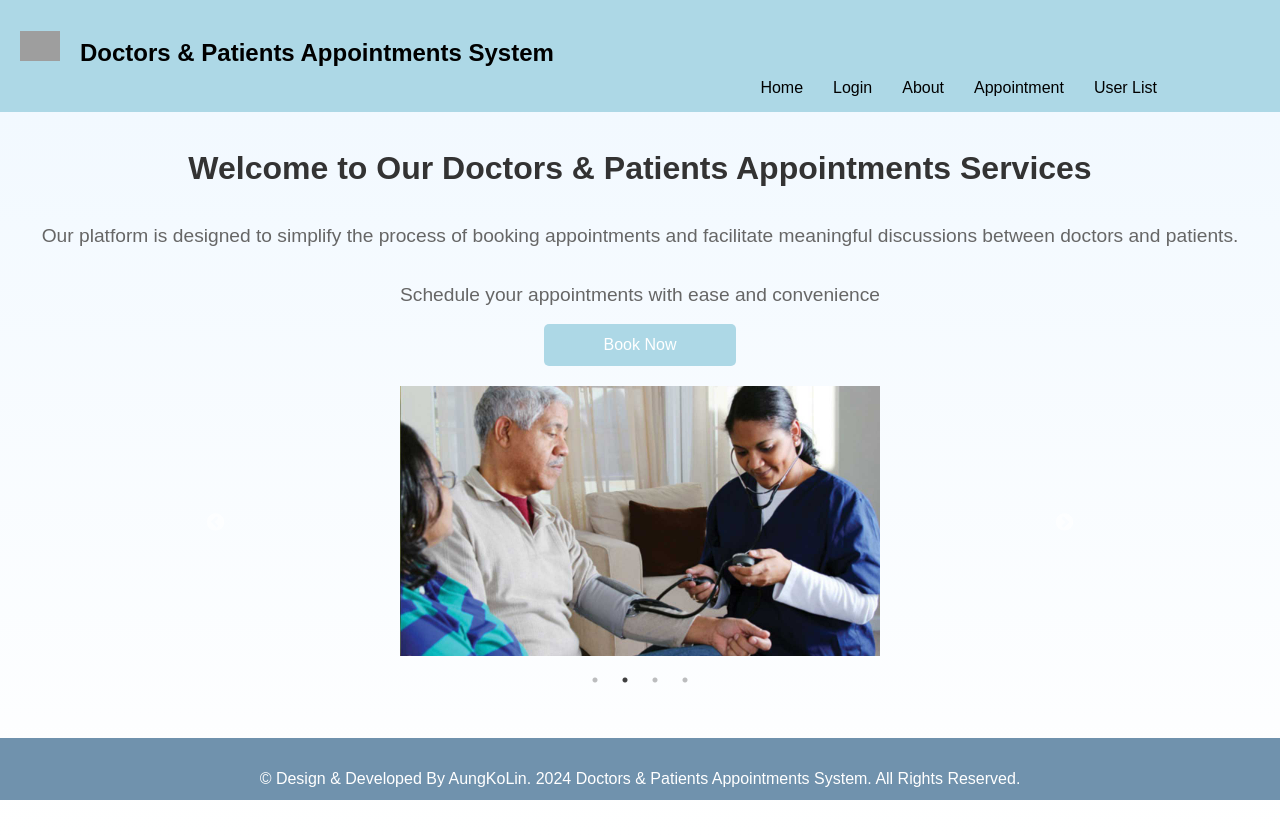
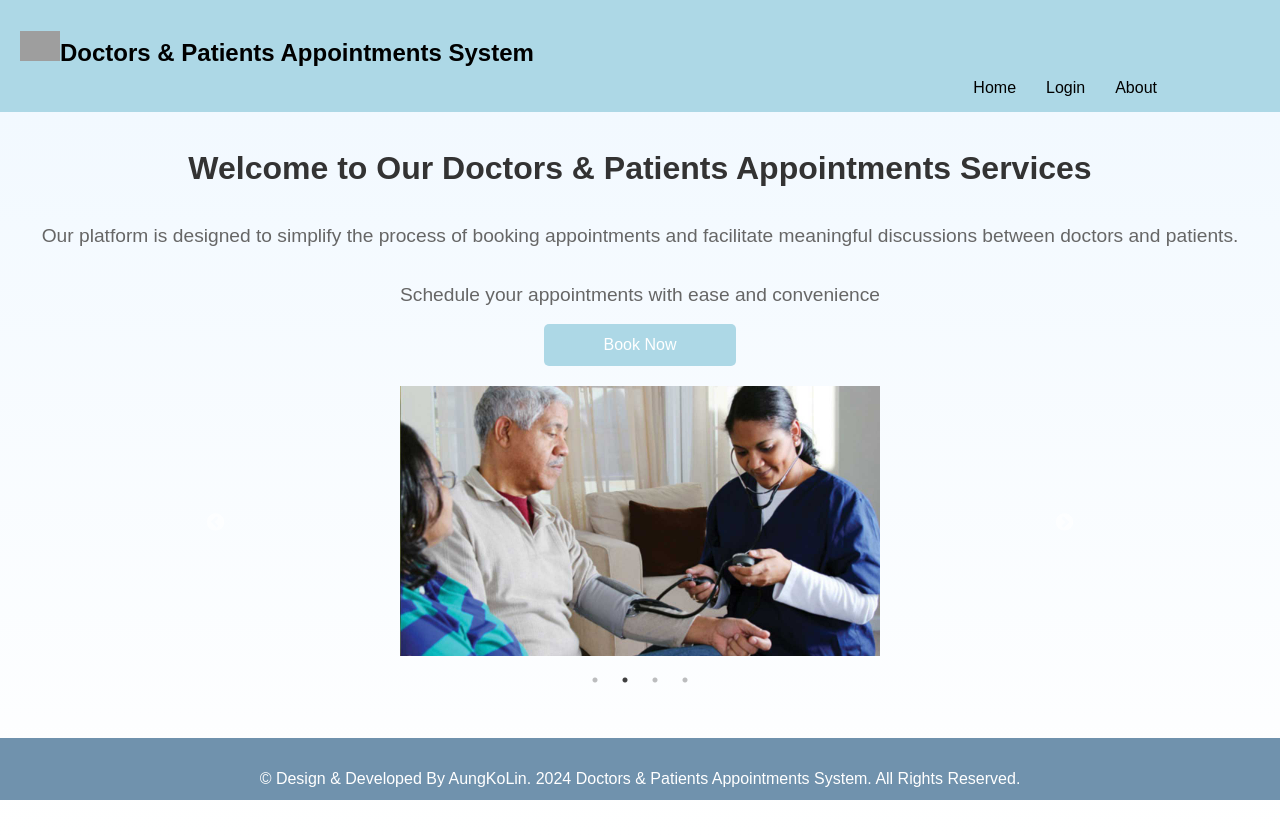
Before and after one commit to AungKoLin828/doctor-patient-appointment-system, a React (Create React App) app: page / in a window 1280 px wide. Shown: the top 838 px of the page. Built offline with nearby package versions, Linux system fonts and the light colour scheme; grey boxes are pictures that could not be loaded.

Commit message:
Update Src

```diff
--- a/src/App.js
+++ b/src/App.js
@@ -7,19 +7,19 @@ import About from './components/About/About';
 import Login from './components/Login';
 import UserRegistration from './components/User/UserRegistration';
 import AppointmentForm from './components/Appointments/AppointmentForm';
-import ErrorBoundary from './components/ErrorBoundary';
 import AppointmentsLists from './components/Appointments/AppointmentsLists';
 import PatientProfile from './components/User/PatientProfile';
 import DoctorProfile from './components/User/DoctorProfile';
 import ErrorPage from './components/ErrorPage ';
+import { AuthProvider } from './components/AuthContext';
 
 function App() {
 
   return (
     <div className="App">
+      <AuthProvider>
       <Router>
       <Header />
-      <ErrorBoundary>
           <Routes>
             <Route path="/" element={<Home />} />
             <Route path='/login' element={<Login/>}/>
@@ -31,9 +31,9 @@ function App() {
             <Route path="/doctor/:id" element={<DoctorProfile />} />
             <Route path="/error" element={<ErrorPage />} />
           </Routes>
-        </ErrorBoundary>
         <Footer />
       </Router>
+      </AuthProvider>
     </div>
   );
 }
--- /dev/null
+++ b/src/components/AuthContext.js
@@ -0,0 +1,19 @@
+import React, { createContext, useState, useContext } from 'react';
+
+const AuthContext = createContext();
+
+export const AuthProvider = ({ children }) => {
+  const [isAuthenticated, setIsAuthenticated] = useState(false);
+
+  const login = () => setIsAuthenticated(true);
+  const logout = () => setIsAuthenticated(false);
+  const appointment = () => setIsAuthenticated(false);
+
+  return (
+    <AuthContext.Provider value={{ isAuthenticated, login, logout,appointment }}>
+      {children}
+    </AuthContext.Provider>
+  );
+};
+
+export const useAuth = () => useContext(AuthContext);
--- a/src/components/Header.js
+++ b/src/components/Header.js
@@ -1,38 +1,52 @@
 import React, { useState, useEffect } from 'react';
-import {Link} from 'react-router-dom'
+import { Link, useNavigate } from 'react-router-dom';
 import './Header.css';
-import logoImg from '../logo.png'
+import logoImg from '../logo.png';
+import { useAuth } from './AuthContext';  // Assume this provides the login state
 
 const Header = () => {
   const [isScrolled, setIsScrolled] = useState(false);
+  const { isAuthenticated, logout } = useAuth();  // AuthContext provides authentication state
+  const navigate = useNavigate();
+
+  const handleLogout = () => {
+    logout();  // Clear authentication state
+    navigate('/login');  // Redirect to login page
+  };
 
   useEffect(() => {
-    const handleScroll = () => {
-      if (window.scrollY > 50) {
-        setIsScrolled(true);
-      } else {
-        setIsScrolled(false);
-      }
-    };
-
+    const handleScroll = () => setIsScrolled(window.scrollY > 50);
     window.addEventListener('scroll', handleScroll);
-    return () => {
-      window.removeEventListener('scroll', handleScroll);
-    };
+    return () => window.removeEventListener('scroll', handleScroll);
   }, []);
 
   return (
-    <header className={isScrolled ? 'header scrolled' : 'header'}>
-      <h1><img className='logo-img' src={logoImg} alt="Logo" /> &nbsp; Doctors & Patients Appointments System</h1>
+    <header className={`header ${isScrolled ? 'scrolled' : ''}`}>
+      <div className="header-content">
+        <h1>
+          <img className="logo-img" src={logoImg} alt="Logo" />
+          <span>Doctors & Patients Appointments System</span>
+        </h1>
         <nav>
-        <ul>
+          <ul className="nav-links">
             <li><Link to="/">Home</Link></li>
+
+            {isAuthenticated ? (
+              <>
+                <li><Link to="/profile">Profile</Link></li>
+                <li><Link to="/appointment">Appointment</Link></li>
+                <li><Link to="/userlists">User List</Link></li>
+                <li><button onClick={handleLogout}>Logout</button></li>
+              </>
+            ) : (
+              <>
                 <li><Link to="/login">Login</Link></li>
                 <li><Link to="/about">About</Link></li>
-          <li><Link to="/appointment">Appointment</Link></li>
-          <li><Link to="/userlists">User List</Link></li>
+              </>
+            )}
           </ul>
         </nav>
+      </div>
     </header>
   );
 };
```
Lines whose indentation alone changed are shown as unchanged.
